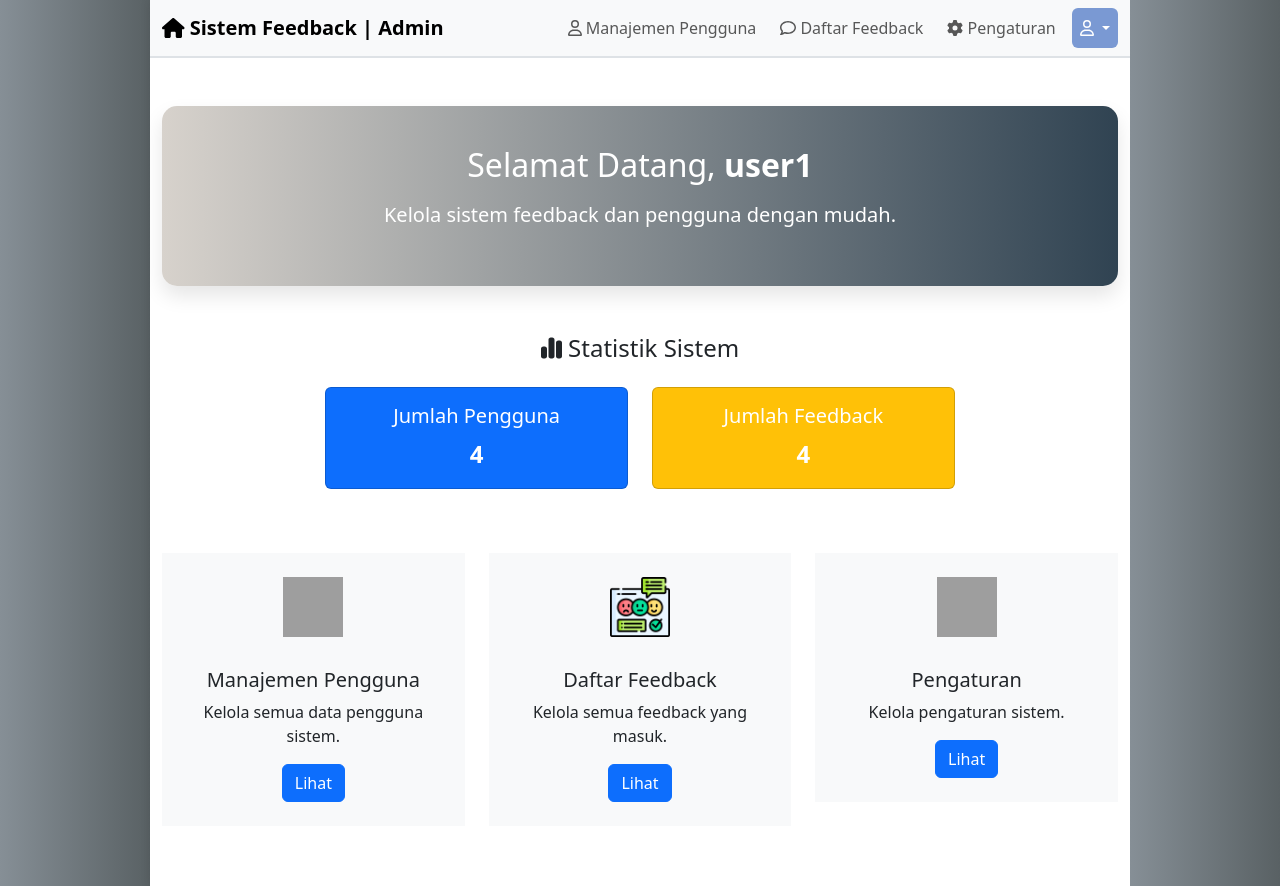
After one commit to zakyzaujan/sistem-feedback, a PHP site: page /dashboard_admin.php in a window 1280 px wide. The commit adds this page. Run offline with PHP 8.4, Linux system fonts and the light colour scheme; a user stored in the database is signed in; data comes from the database, SQL or seed files in the repository; some libraries are stand-ins or nearby versions; grey boxes are pictures that could not be loaded.

Commit message:
update dikit 2

```diff
--- /dev/null
+++ b/assets/css/pages/dashboard_admin.css
@@ -0,0 +1,83 @@
+html, body {
+    margin: 0;
+    padding: 0;
+    height: 100%;
+}
+
+.wrapper {
+    display: flex;
+    height: 100%;
+}
+
+.side-wallpaper {
+    background-image: linear-gradient(to right, #868f96 0%, #596164 100%);
+    width: 10%;
+    min-width: 150px;
+}
+
+.main-content {
+    flex: 1;
+    background: white;
+    box-shadow: 0 0 10px rgba(0, 0, 0, 0.1);
+    overflow-y: scroll;
+}
+
+.main-content::-webkit-scrollbar{
+    width: 0px;
+    height: 0px;
+}
+
+.navbar {
+    border-bottom: 2px solid #dee2e6;
+}
+
+.navbar-nav .nav-link {
+    transition: color 0.1s ease, font-weight 0.1s ease;
+}
+
+.navbar-nav .nav-link:hover {
+    color: #5b719b;
+    font-weight: bold;
+}
+
+#judul {
+    color: #5b719b;
+    font-weight: bold;
+}
+
+.hero-section {
+    background-image: linear-gradient(to right, #d7d2cc 0%, #304352 100%);
+    color: white;
+    border-radius: 15px;
+    box-shadow: 0 10px 20px rgba(0, 0, 0, 0.1);
+    padding: 40px 20px;
+    margin-bottom: 30px;
+}
+
+.info-card {
+    border: none;
+    transition: transform 0.3s, box-shadow 0.3s;
+    text-align: center;
+}
+
+.info-card:hover {
+    transform: translateY(-10px);
+    box-shadow: 0 10px 20px rgba(0, 0, 0, 0.2);
+}
+
+.info-card img {
+    width: 60px;
+    height: 60px;
+    margin-bottom: 15px;
+}
+
+.btn-secondary {
+    background-color: #7a99d3 !important;
+    border-color:  #7a99d3 !important;
+    color: white !important;
+}
+
+.btn-secondary:hover {
+    background-color: #6a85b6 !important;
+    border-color: #6a85b6 !important;
+}
--- /dev/null
+++ b/dashboard_admin.php
@@ -0,0 +1,162 @@
+<?php
+session_start();
+include 'config.php';
+
+if ($_SESSION['role_user'] !== 'admin') {
+    header('Location: index.php');
+    exit;
+}
+
+$id_user = $_SESSION['id_user'];
+
+// Ambil data admin
+$sql_user = "SELECT nama_user FROM user WHERE id_user = '$id_user'";
+$result_user = $conn->query($sql_user);
+$user = $result_user->fetch_assoc();
+$nama_user = $user['nama_user'];
+
+// Ambil data statistik
+$query_total_users = "SELECT COUNT(*) AS total_users FROM user";
+$result_total_users = $conn->query($query_total_users);
+$total_users = $result_total_users->fetch_assoc()['total_users'];
+
+$query_total_feedback = "SELECT COUNT(*) AS total_feedback FROM feedback";
+$result_total_feedback = $conn->query($query_total_feedback);
+$total_feedback = $result_total_feedback->fetch_assoc()['total_feedback'];
+
+$query_feedback_selesai = "SELECT COUNT(*) AS selesai FROM feedback WHERE status = 'selesai'";
+$result_feedback_selesai = $conn->query($query_feedback_selesai);
+$feedback_selesai = $result_feedback_selesai->fetch_assoc()['selesai'];
+
+?>
+
+<!DOCTYPE html>
+<html lang="en">
+<head>
+    <meta charset="UTF-8">
+    <meta name="viewport" content="width=device-width, initial-scale=1.0">
+    <title>Dashboard Admin - Sistem Feedback</title>
+    <link href="assets/css/pages/dashboard_admin.css" rel="stylesheet">
+    <link href="assets/css/bootstrap.min.css" rel="stylesheet">
+    <style>
+        @keyframes fadeIn {
+            from {
+                opacity: 0;
+                transform: translateY(10px);
+            }
+            to {
+                opacity: 1;
+                transform: translateY(0);
+            }
+        }
+
+        .animation {
+            animation: fadeIn 0.3s ease;
+        }
+    </style>
+</head>
+<body class="bg-light">
+    <div class="wrapper">
+        <div class="side-wallpaper"></div>
+        <div class="main-content">
+            <nav class="navbar navbar-expand-lg navbar-light bg-light">
+                <div class="container">
+                    <a class="navbar-brand fw-bold" href="dashboard_admin.php"><i class="fa-solid fa-house"></i> Sistem Feedback | Admin</a>
+                    <button class="navbar-toggler" type="button" data-bs-toggle="collapse" data-bs-target="#navbarNav" aria-controls="navbarNav" aria-expanded="false" aria-label="Toggle navigation">
+                        <span class="navbar-toggler-icon"></span>
+                    </button>
+                    <div class="collapse navbar-collapse" id="navbarNav">
+                        <ul class="navbar-nav ms-auto">
+                            <li class="nav-item me-2">
+                                <a class="nav-link" href="manage_users.php"><i class="fa-regular fa-user"></i> Manajemen Pengguna</a>
+                            </li>
+                            <li class="nav-item me-2">
+                                <a class="nav-link" href="feedback_list.php"><i class="fa-regular fa-comment"></i> Daftar Feedback</a>
+                            </li>
+                            <li class="nav-item me-2">
+                                <a class="nav-link" href="settings.php"><i class="fa-solid fa-cog"></i> Pengaturan</a>
+                            </li>
+                            <li class="nav-item dropdown">
+                                <a class="nav-link dropdown-toggle btn btn-secondary" href="#" id="navbarDropdown" role="button" data-bs-toggle="dropdown" aria-expanded="false">
+                                    <i class="fa-regular fa-user"></i>
+                                </a>
+                                <ul class="dropdown-menu" aria-labelledby="navbarDropdown">
+                                    <li><a class="dropdown-item" href="profil_admin.php"><i class="fa-solid fa-user"></i> | Profil</a></li>
+                                    <li><a class="dropdown-item" href="logout.php"><i class="fa-solid fa-power-off"></i> | Logout</a></li>
+                                </ul>
+                            </li>
+                        </ul>
+                    </div>
+                </div>
+            </nav>
+
+            <div class="animation">
+                <div class="container mt-5">
+                    <div class="hero-section text-white text-center">
+                        <h2>Selamat Datang, <b><?= $nama_user ?></b></h2>
+                        <p class="mt-3 fs-5">Kelola sistem feedback dan pengguna dengan mudah.</p>
+                    </div>
+                </div>
+
+                <div class="container mt-5">
+                    <h4 class="mb-4 text-center"><i class="fa-solid fa-chart-simple"></i> Statistik Sistem</h4>
+                    <div class="row justify-content-center">
+                        <!-- Jumlah Pengguna -->
+                        <div class="col-md-4">
+                            <div class="card text-white bg-primary mb-3">
+                                <div class="card-body text-center">
+                                    <h5 class="card-title">Jumlah Pengguna</h5>
+                                    <p class="card-text fs-4"><b><?= $total_users ?></b></p>
+                                </div>
+                            </div>
+                        </div>
+
+                        <!-- Jumlah Feedback -->
+                        <div class="col-md-4">
+                            <div class="card text-white bg-warning mb-3">
+                                <div class="card-body text-center">
+                                    <h5 class="card-title">Jumlah Feedback</h5>
+                                    <p class="card-text fs-4"><b><?= $total_feedback ?></b></p>
+                                </div>
+                            </div>
+                        </div>
+                    </div>
+                </div>
+
+                <div class="container mt-5">
+                    <div class="row text-center">
+                        <div class="col-md-4">
+                            <div class="info-card p-4 bg-light">
+                                <img src="assets/icons/users.png" alt="Manajemen Pengguna">
+                                <h5 class="mt-3">Manajemen Pengguna</h5>
+                                <p>Kelola semua data pengguna sistem.</p>
+                                <a href="manage_users.php" class="btn btn-primary">Lihat</a>
+                            </div>
+                        </div>
+                        <div class="col-md-4">
+                            <div class="info-card p-4 bg-light">
+                                <img src="assets/icons/feedback.png" alt="Daftar Feedback">
+                                <h5 class="mt-3">Daftar Feedback</h5>
+                                <p>Kelola semua feedback yang masuk.</p>
+                                <a href="feedback_list.php" class="btn btn-primary">Lihat</a>
+                            </div>
+                        </div>
+                        <div class="col-md-4">
+                            <div class="info-card p-4 bg-light">
+                                <img src="assets/icons/settings.png" alt="Pengaturan">
+                                <h5 class="mt-3">Pengaturan</h5>
+                                <p>Kelola pengaturan sistem.</p>
+                                <a href="settings.php" class="btn btn-primary">Lihat</a>
+                            </div>
+                        </div>
+                    </div>
+                </div>
+            </div>
+
+        </div>
+        <div class="side-wallpaper"></div>
+    </div>
+    <script src="assets/js/bootstrap.bundle.min.js"></script>
+    <script src="https://use.fontawesome.com/releases/v6.3.0/js/all.js" crossorigin="anonymous"></script>
+</body>
+</html>
--- a/login.php
+++ b/login.php
@@ -21,8 +21,8 @@ if ($_SERVER['REQUEST_METHOD'] === 'POST') {
             header('Location: dashboard_user.php');
         } elseif ($user['role_user'] === 'karyawan') {
             header('Location: dashboard_karyawan.php');
-        } elseif ($user['role_user'] === 'pemilik') {
-            header('Location: dashboard_pemilik.php');
+        } elseif ($user['role_user'] === 'admin') {
+            header('Location: dashboard_admin.php');
         }
         exit;
     } else {
```
Also changed, not shown: dashboard_pemilik.php (deleted, +0 -119 lines).
